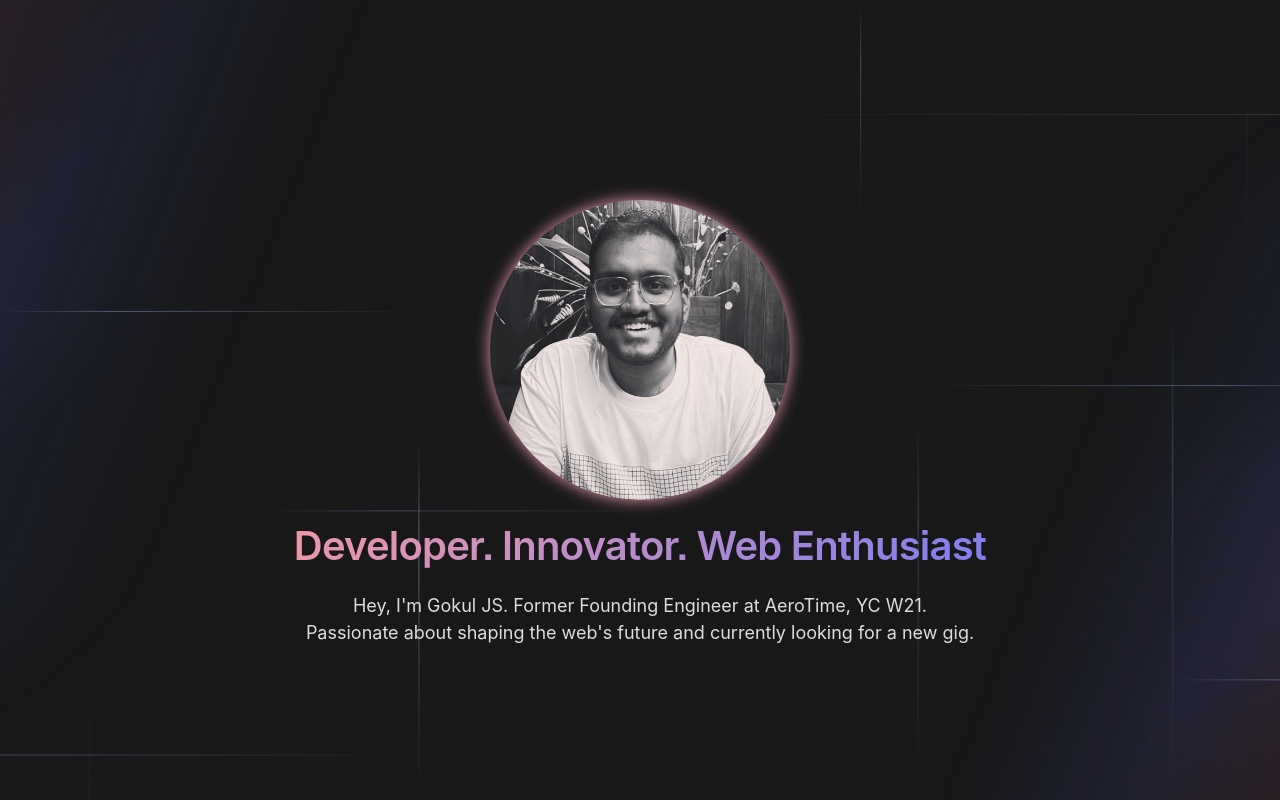
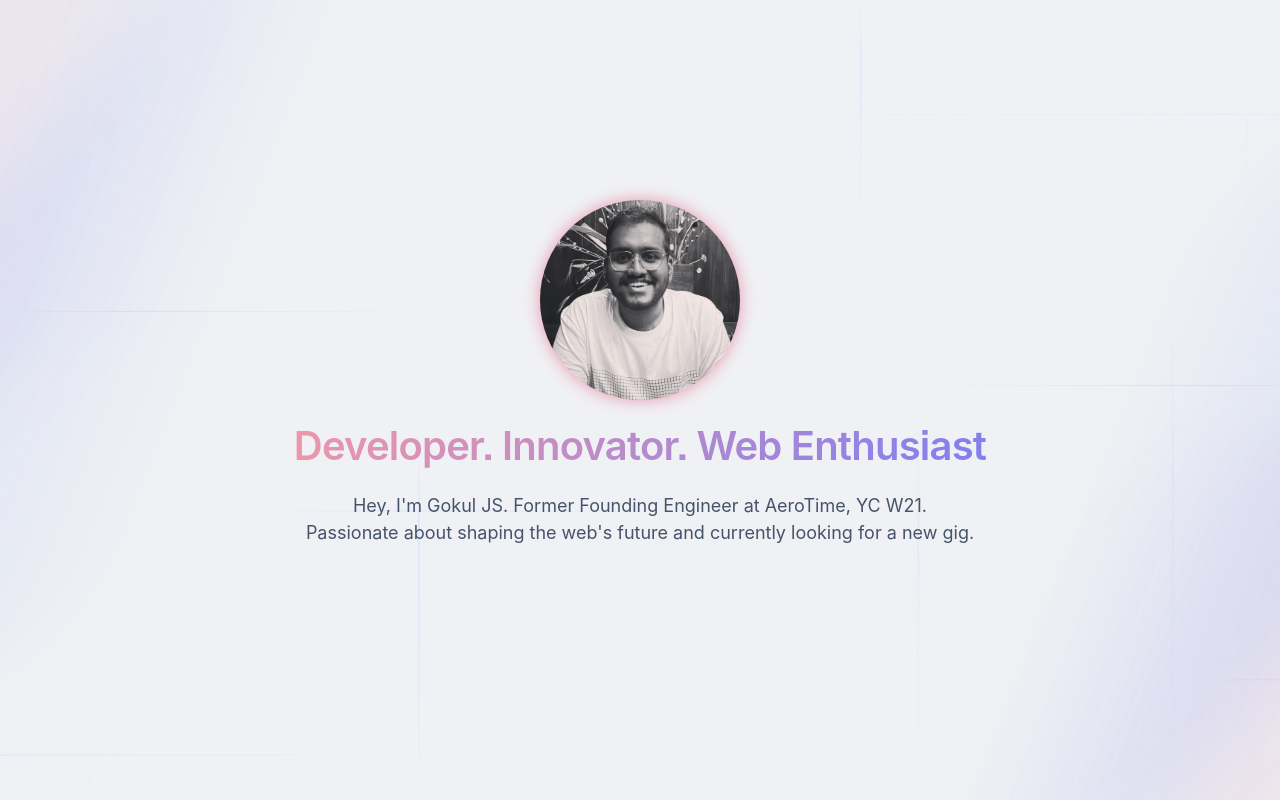
Before and after one commit to gokuljs/portfolio, a Next.js app: page / in a window 1280 px wide. Built offline with nearby package versions, Linux system fonts and the light colour scheme.

Commit message:
hero function

```diff
--- a/src/app/ui/home/Hero/hero.tsx
+++ b/src/app/ui/home/Hero/hero.tsx
@@ -8,8 +8,8 @@ const Hero: React.FC = () => {
       <Image
         className={styles.profile}
         src="/portfolio.jpeg"
-        width={300}
-        height={300}
+        width={200}
+        height={200}
         alt="Gokul JS"
       />
       <h1 className={styles.heading}>Developer. Innovator. Web Enthusiast</h1>
--- a/styles/globals.scss
+++ b/styles/globals.scss
@@ -37,7 +37,7 @@ body {
 
 body {
   min-height: 100vh;
-  background-color: #181819;
+  background-color: #f0f1f4;
   color: #ddddde;
   display: flex;
   flex-direction: column;
--- a/styles/hero.module.scss
+++ b/styles/hero.module.scss
@@ -62,7 +62,7 @@
   }
   .subtext {
     text-align: center;
-    color: var(--dark-base-fg-fg-3, #ddddde);
+    color: var(--dark-base-fg-fg-3, #47536b);
     text-align: center;
     font-feature-settings: 'cv04' on, 'ss08' on;
     font-family: SF Pro Text;
```
